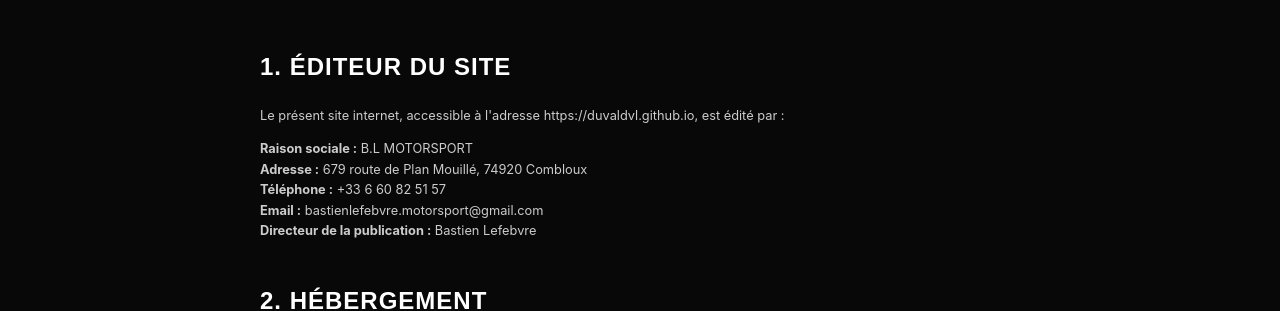
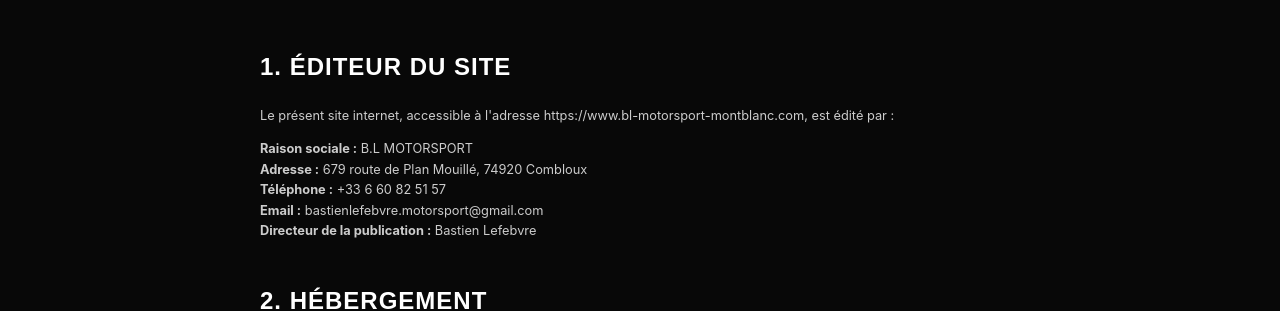
Before and after one commit to DuvalDVL/bl-motorsport, a Jekyll site: the page built from fr/mentions-legales.html, in a window 1280 px wide and 900 px high. Shown: the part 383-694 px from the top of the window. Built offline with Jekyll 4.4.1, drawn with Linux system fonts in a browser that asks for light colours; part of the change alters nothing that is shown.

Commit message:
Update _config.yml

```diff
--- a/_config.yml
+++ b/_config.yml
@@ -1,9 +1,9 @@
 title: B.L Motorsport
 description: "Atelier de mécanique de prestige et préparation compétition (WEC). Spécialiste Porsche, Ferrari, BMW. Service voiturier à Megève et Chamonix."
 # Ton dossier GitHub actuel :
-baseurl: "/bl-motorsport"
+baseurl: ""
 # Ton url utilisateur :
-url: "https://duvaldvl.github.io"
+url: "https://www.bl-motorsport-montblanc.com"
 
 markdown: kramdown
 permalink: pretty
```
